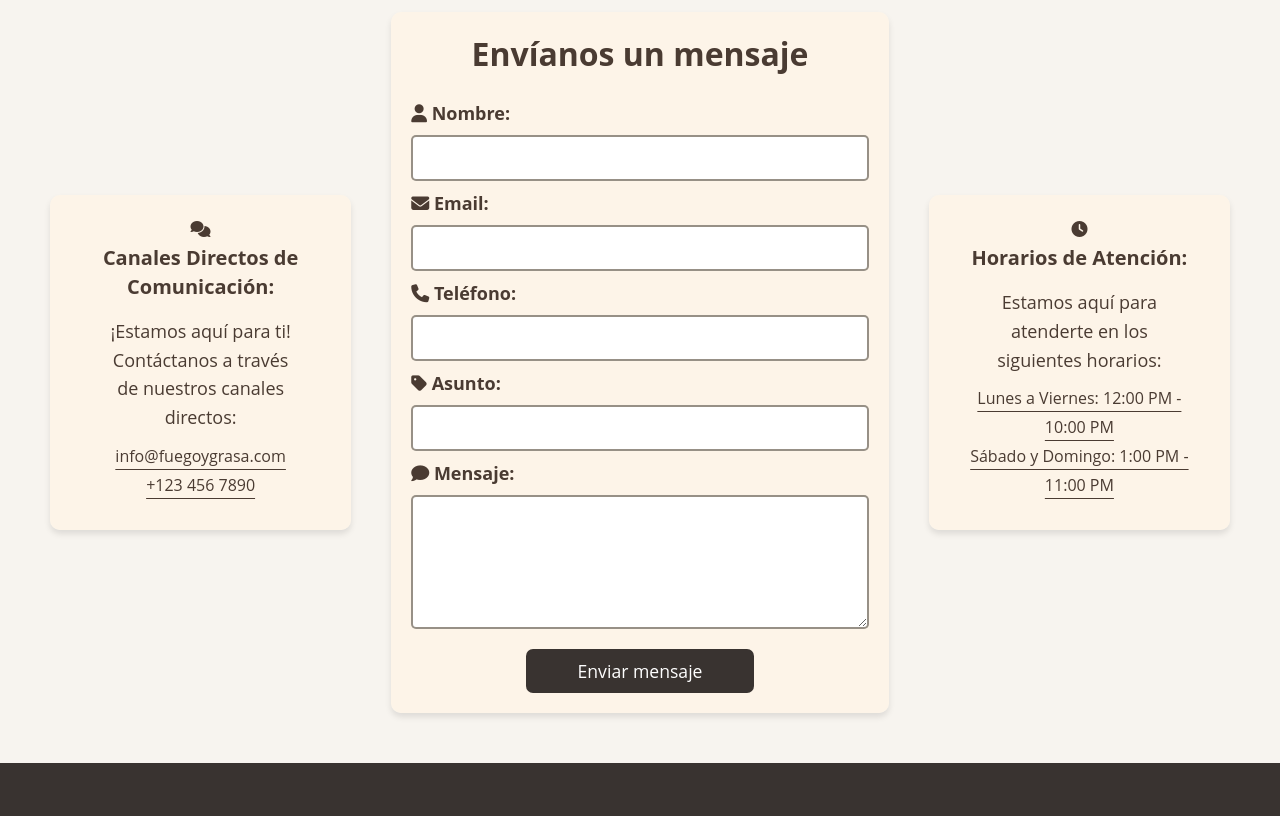
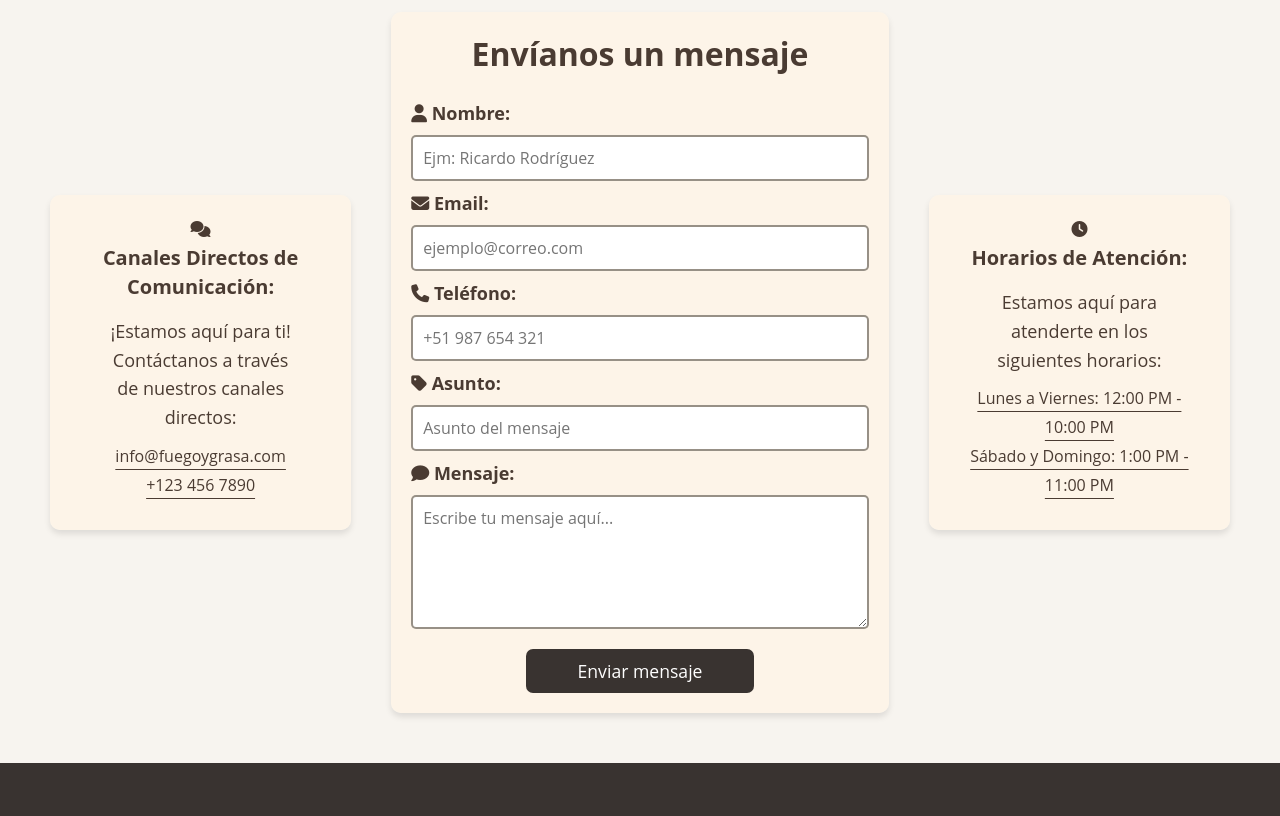
Before and after one commit to RenatoSalazarMartinez/web-restaurante, a plain HTML site: page contacto.html in a window 1280 px wide. Shown: the part 920-1736 px from the top of the page. Drawn offline with Linux system fonts and the light colour scheme.

Commit message:
Commit de placeholders en los input del formulario de contacto.html

```diff
--- a/contacto.html
+++ b/contacto.html
@@ -46,15 +46,15 @@
             <form id="formulario-contacto">
                 <h2>Envíanos un mensaje</h2>
                 <label for="nombre"><i class="fas fa-user"></i> Nombre:</label>
-                <input type="text" id="nombre" name="nombre" required>
+                <input type="text" id="nombre" name="nombre" placeholder="Ejm: Ricardo Rodríguez" required>
                 <label for="email"><i class="fas fa-envelope"></i> Email:</label>
-                <input type="email" id="email" name="email" required>
+                <input type="email" id="email" name="email" placeholder="ejemplo@correo.com" required>
                 <label for="telefono"><i class="fas fa-phone"></i> Teléfono:</label>
-                <input type="tel" id="telefono" name="telefono" required>
+                <input type="tel" id="telefono" name="telefono" placeholder="+51 987 654 321" required>
                 <label for="asunto"><i class="fas fa-tag"></i> Asunto:</label>
-                <input type="text" id="asunto" name="asunto" required>
+                <input type="text" id="asunto" name="asunto" placeholder="Asunto del mensaje" required>
                 <label for="mensaje"><i class="fas fa-comment"></i> Mensaje:</label>
-                <textarea id="mensaje" name="mensaje" rows="5" required></textarea>
+                <textarea id="mensaje" name="mensaje" rows="5" placeholder="Escribe tu mensaje aquí..." required></textarea>
                 <button type="submit">Enviar mensaje</button>
             </form>
         <div class="tarjeta-complemento">
```
